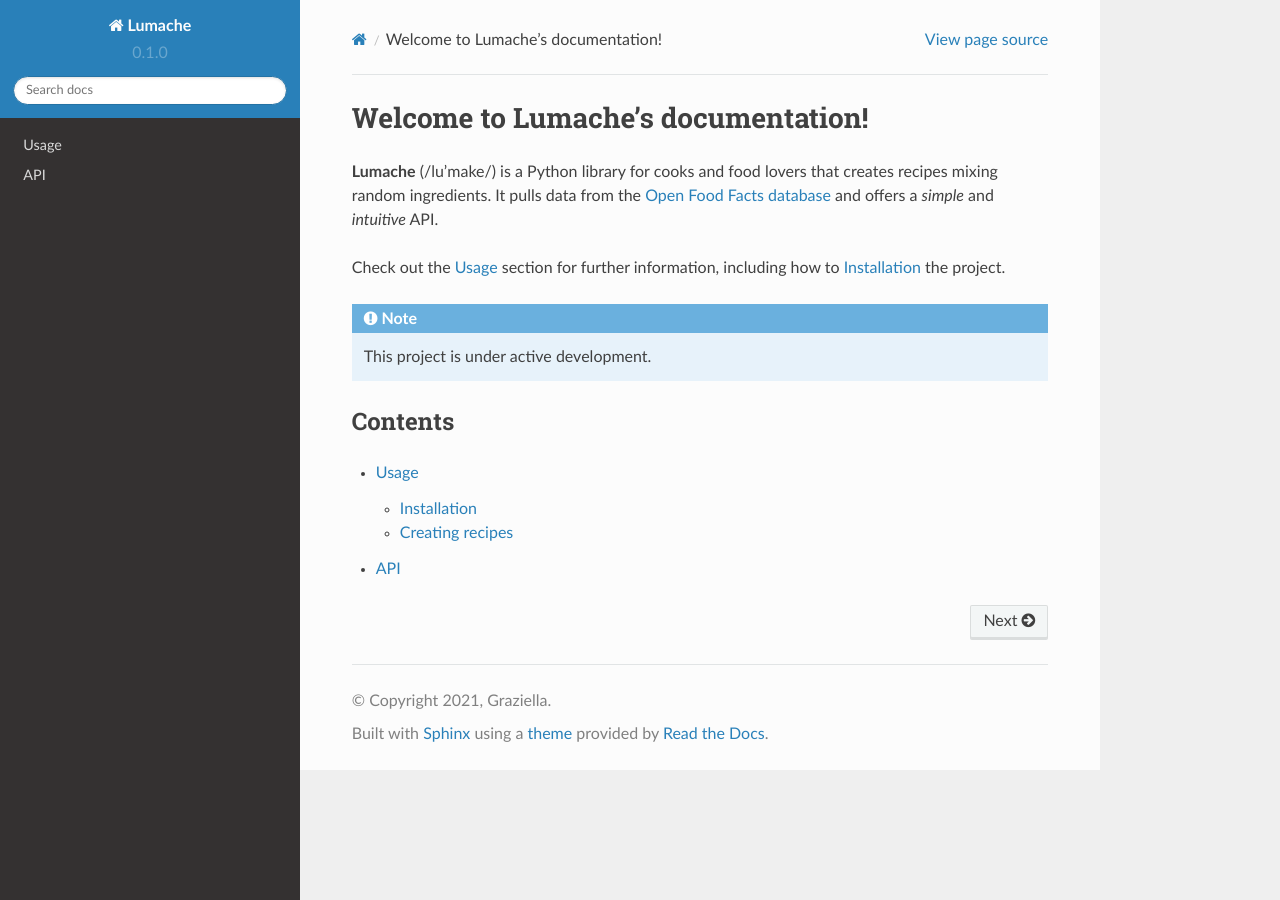
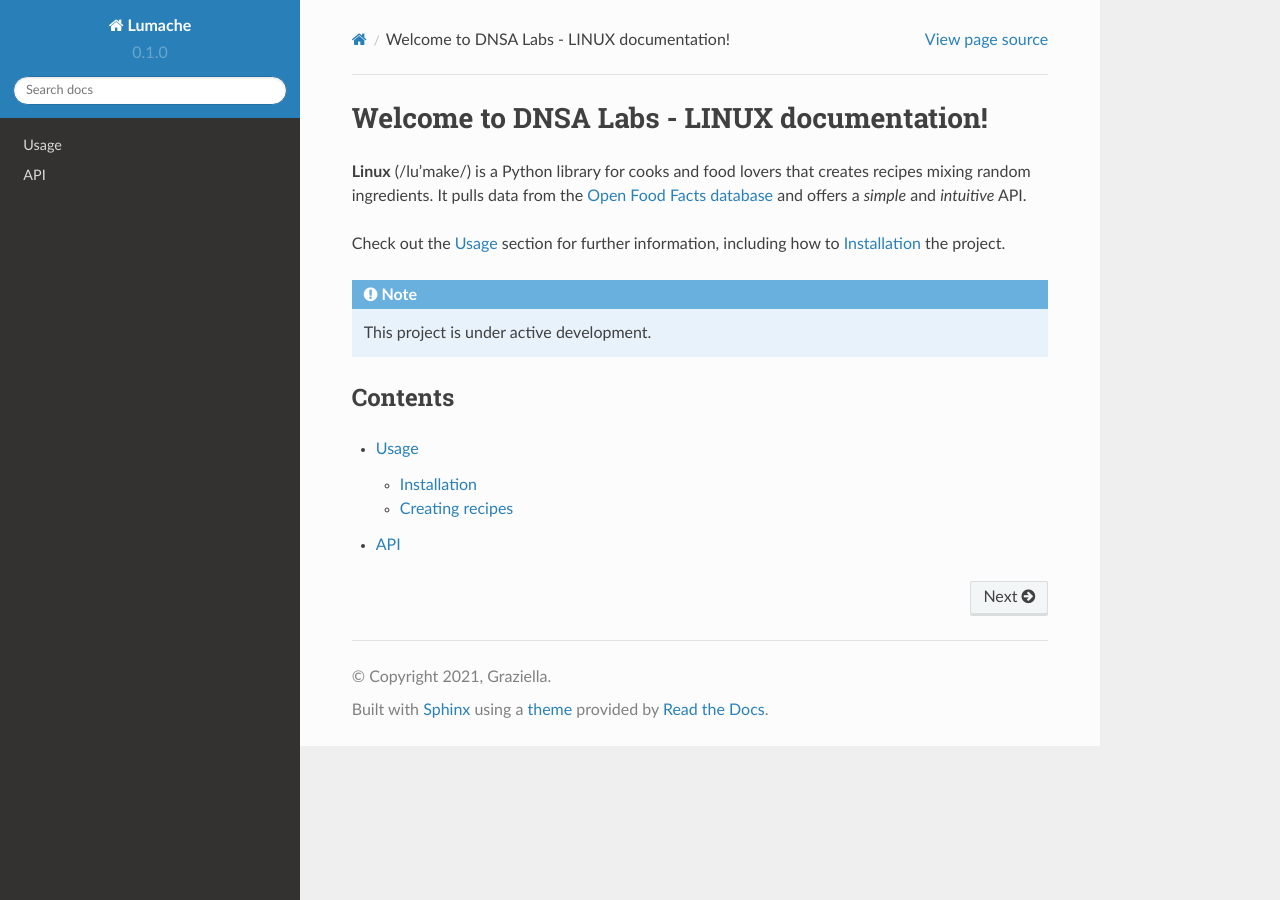
Before and after one commit to dnsanumeric/Apprendre-l-administration-LINUX, a Sphinx documentation site: the page built from docs/source/index.rst, in a window 1280 px wide. Built offline with Sphinx 7.4.7 and the Read the Docs theme 2.0.0, drawn with Linux system fonts in a browser that asks for light colours.

Commit message:
Update index.rst

```diff
--- a/docs/source/index.rst
+++ b/docs/source/index.rst
@@ -1,7 +1,7 @@
-Welcome to Lumache's documentation!
-===================================
+Welcome to DNSA Labs - LINUX documentation!
+===========================================
 
-**Lumache** (/lu'make/) is a Python library for cooks and food lovers
+**Linux** (/lu'make/) is a Python library for cooks and food lovers
 that creates recipes mixing random ingredients.
 It pulls data from the `Open Food Facts database <https://world.openfoodfacts.org/>`_
 and offers a *simple* and *intuitive* API.
```
